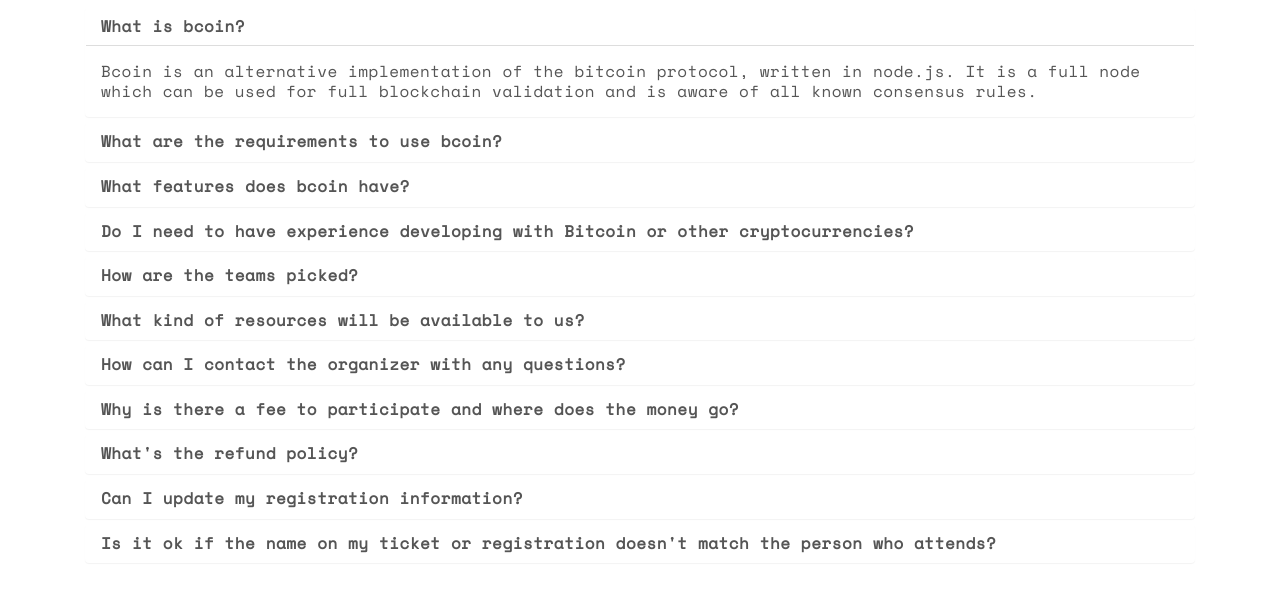
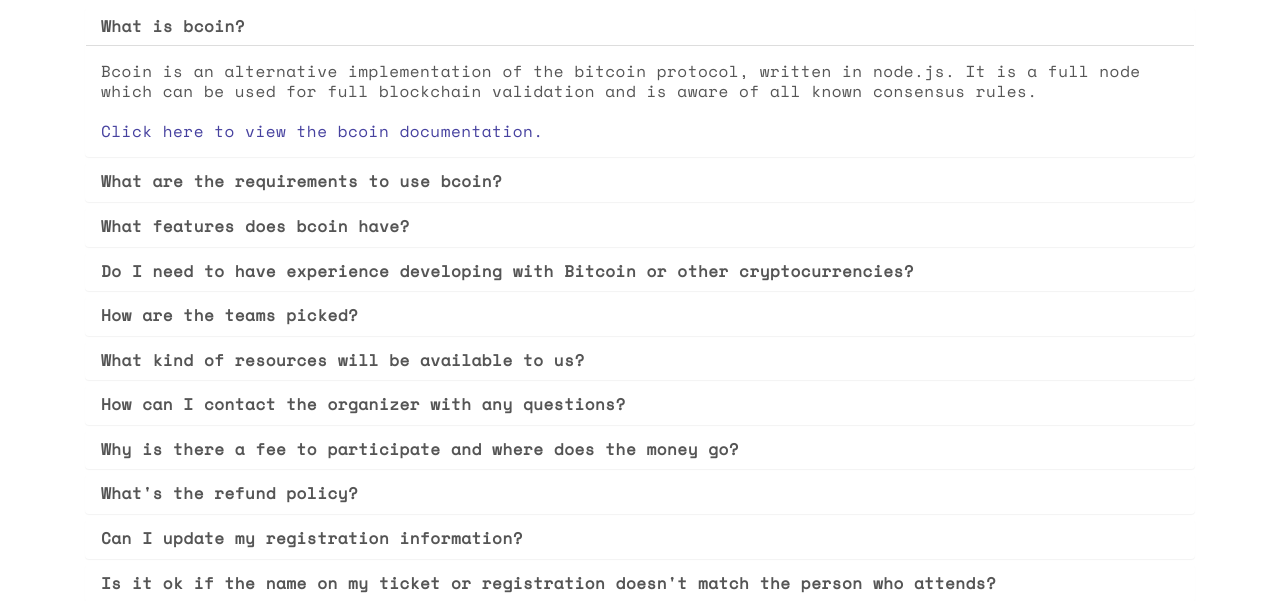
Before and after one commit to DarrenRM/bcoin-hackathon-landing, a plain HTML site: page index.html in a window 1280 px wide. Shown: the part 4044-4645 px from the top of the page. Drawn offline with nearby package versions, Linux system fonts and the light colour scheme; some packages are replaced by stand-ins of ours.

Commit message:
added links to FAQ

```diff
--- a/index.html
+++ b/index.html
@@ -348,6 +348,8 @@
                     <div id="nine" class="panel-collapse collapse in">
                         <div class="panel-body">
                             Bcoin is an alternative implementation of the bitcoin protocol, written in node.js. It is a full node which can be used for full blockchain validation and is aware of all known consensus rules.
+                            <br /><br />
+                            <a href="http://bcoin.io/docs/index.html">Click here to view the bcoin documentation.</a>
                         </div>
                     </div>
 
@@ -373,9 +375,12 @@
                                 <li>- gcc/g++ (for leveldb and secp256k1)</li>
                                 <li>- git (optional, see below)</li>
                                 <br />
+                            </ul>
                                 (*): Note that bcoin works best with unix-like OSes, and has not yet been thoroughly tested on windows.
                                 (**): The BSDs and Solaris have also not been tested yet, but should work in theory.
-                            </ul>
+                            <br /><br />
+                            <a href="http://bcoin.io/docs/index.html">Click here to view the bcoin documentation.</a>
+
                         </div>
                     </div>
 
@@ -403,6 +408,8 @@
                                 <li>- Bitcoind-compatible JSON RPC API/RESTful API</li>
                                 <li>- Supports: Versionbits, CSV, Segwit, BIP70, BIP151, BIP152, BIP150, & MAST.</li>
                             </ul>
+                            <br />
+                            <a href="http://bcoin.io/docs/index.html">Click here to view the bcoin documentation.</a>
                         </div>
                     </div>
 
```
Lines whose indentation alone changed are shown as unchanged.
